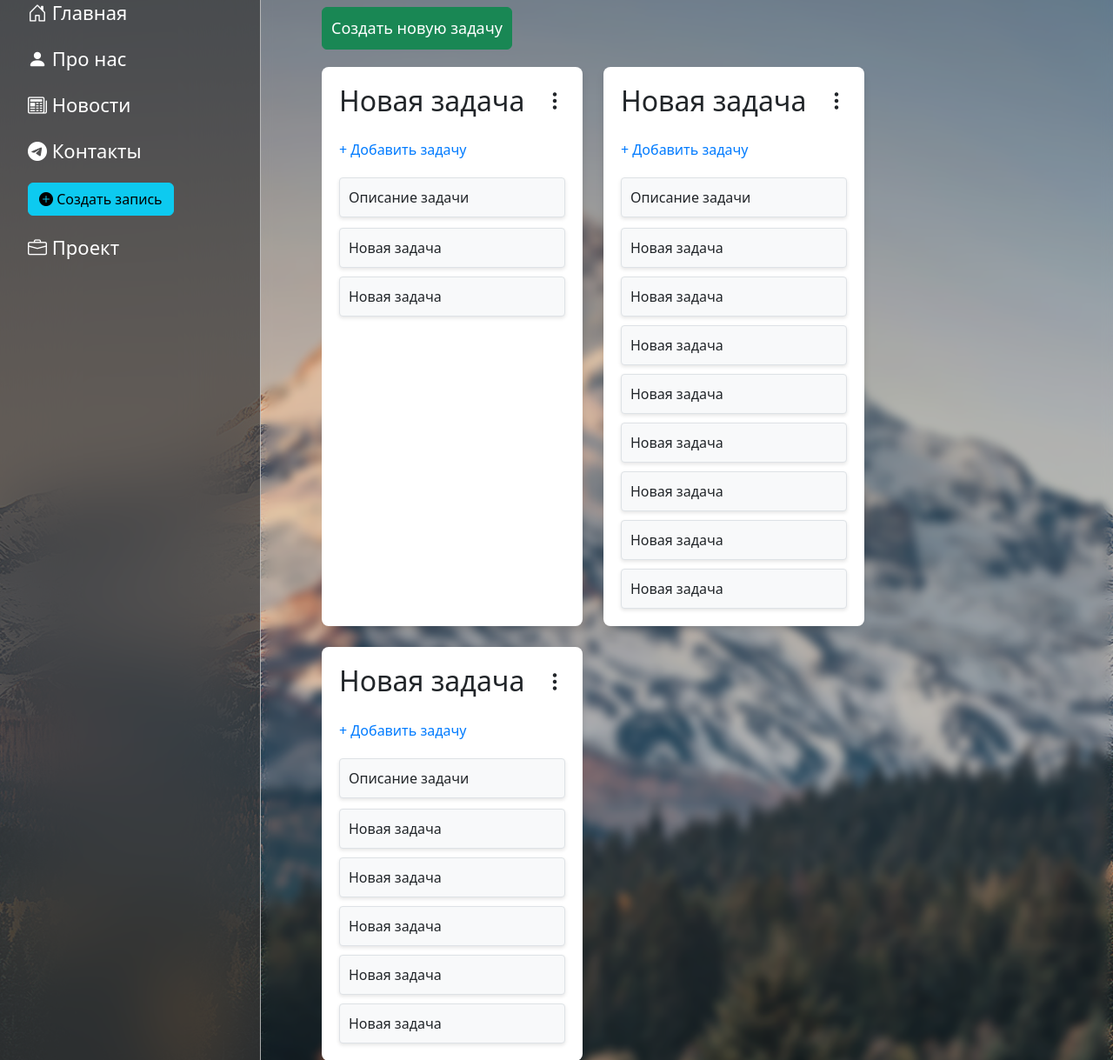
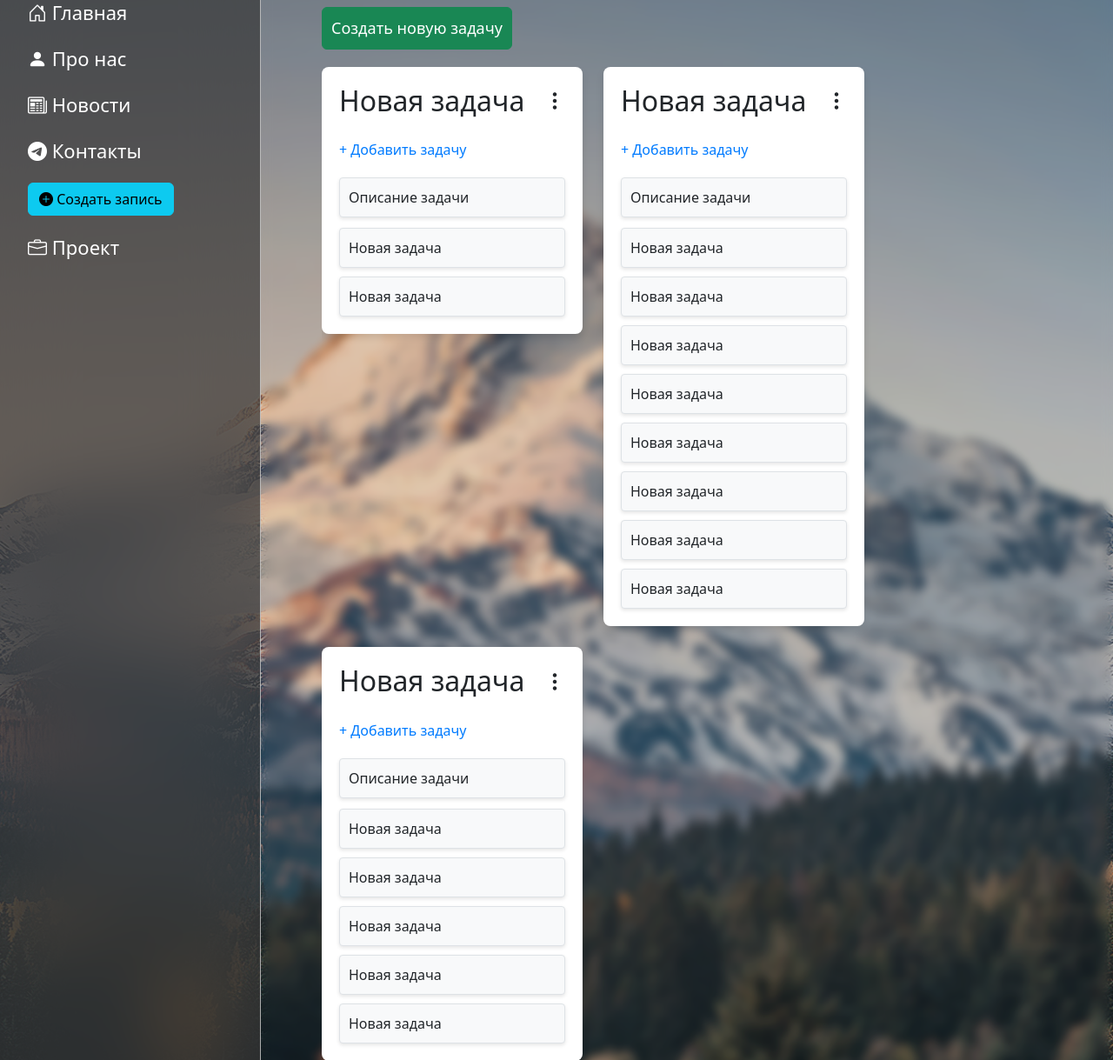
Before and after one commit to NIKITA-703/contorl_project, a Django app: page /management/ in a window 1280 px wide. Shown: the part 122-1341 px from the top of the page at 87% size. Run offline with Django 5.2, Linux system fonts and the light colour scheme; a user stored in the database is signed in; data comes from the database, SQL or seed files in the repository; both versions use the stored data as it was after the commit.

Commit message:
css fixed

```diff
--- a/website/main/static/main/css/main.css
+++ b/website/main/static/main/css/main.css
@@ -498,6 +498,7 @@ form {
     display: flex;
     flex-direction: column;
     gap: 10px;
+    flex-grow: 0;
 }
 
 .management-container .controls .btn {
```
Also changed, not shown: website/db.sqlite3.
